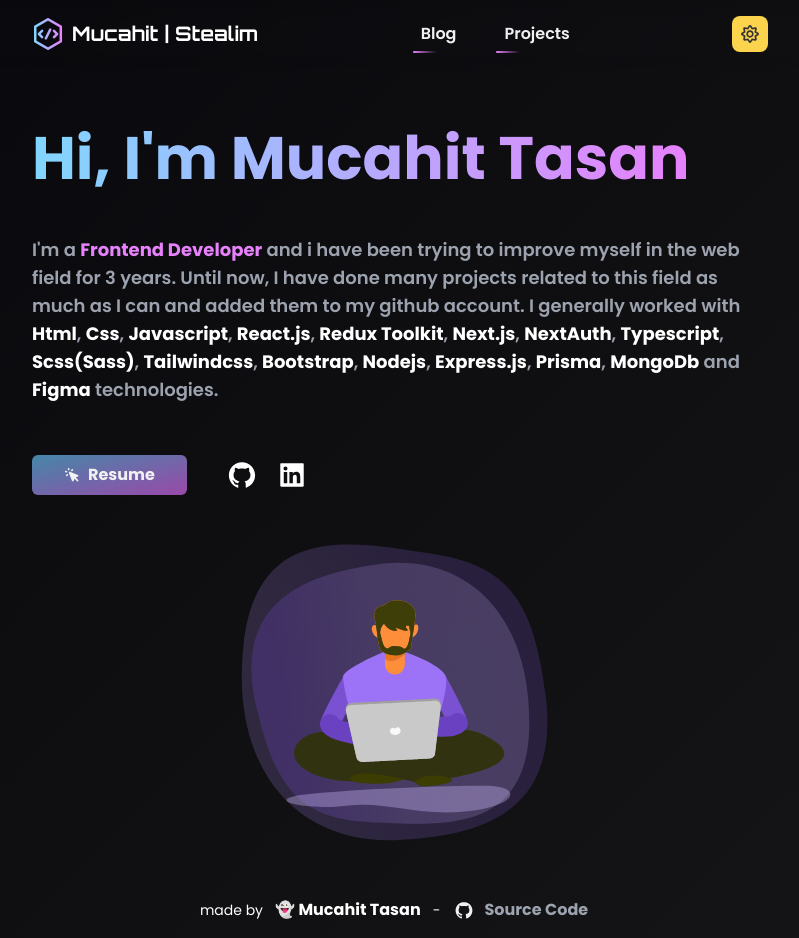
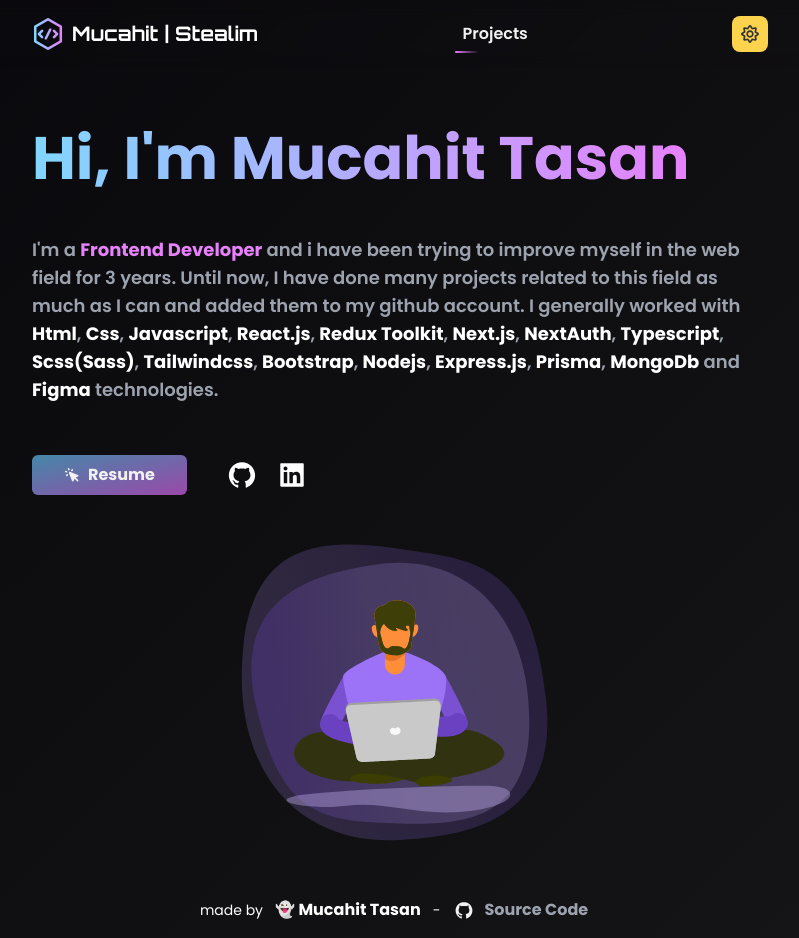
Before and after one commit to mucahittasan/Portfolio-Mucahit, a Next.js app: page / in a window 1280 px wide. Shown: the whole page, without its empty margins (240-1039 px from the left). Built offline with nearby package versions, Linux system fonts and the light colour scheme.

Commit message:
removed blog for a while

```diff
--- a/src/components/navbar/MenuItems.tsx
+++ b/src/components/navbar/MenuItems.tsx
@@ -10,7 +10,6 @@
 }[]
 
 const links: Links = [
-    { label: "Blog", path: "/blog", targetSegment: "blog" },
     { label: "Projects", path: "/projects", targetSegment: "projects" },
 ]
 
```
